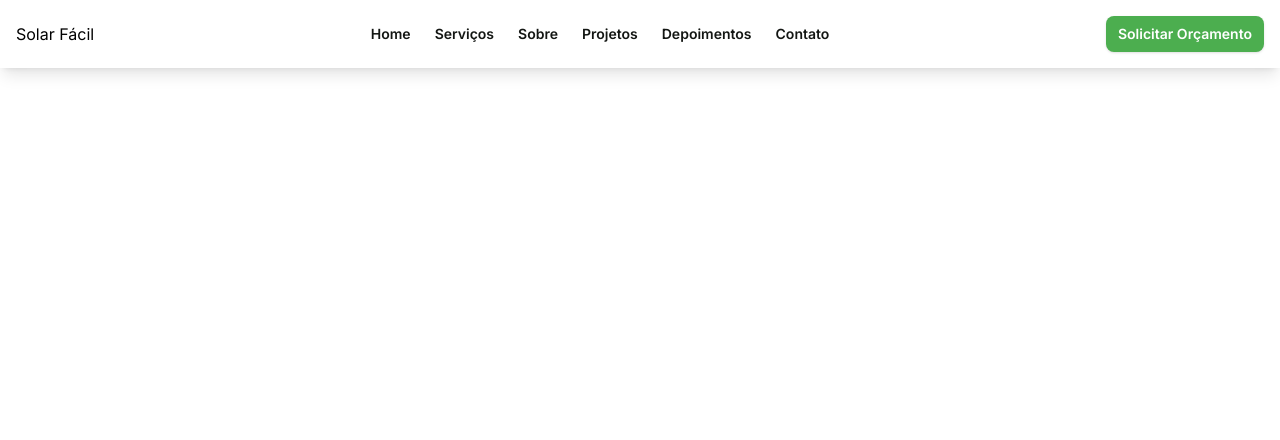
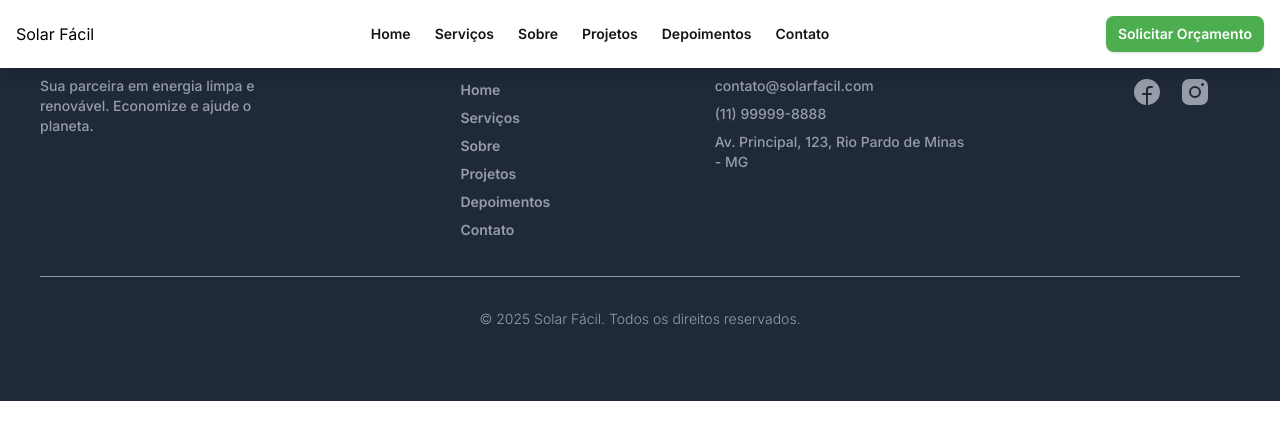
Before and after one commit to lucasfgaldinos/solar-facil, a Next.js app: page / in a window 1280 px wide. Shown: the top 440 px of the page. Built offline with nearby package versions, Linux system fonts and the light colour scheme.

Commit message:
feat: Criar Footer.

```diff
--- a/src/app/globals.css
+++ b/src/app/globals.css
@@ -4,4 +4,6 @@
   --color-bg: #ffffff;
   --color-text: #131613;
   --color-primary: #4cae4f;
+  --color-dark-bg: #1f2937;
+  --color-gray: #969da9;
 }
--- a/src/app/layout.tsx
+++ b/src/app/layout.tsx
@@ -1,6 +1,7 @@
 import type { Metadata } from "next";
 import "./globals.css";
 import { Inter } from "next/font/google";
+import { Footer } from "@/components/footer";
 import { Header } from "@/components/header";
 
 const inter = Inter({
@@ -23,6 +24,7 @@ export default function RootLayout({
     <html lang="pt-BR">
       <Header />
       <body className={`${inter.className} antialiased`}>{children}</body>
+      <Footer />
     </html>
   );
 }
--- /dev/null
+++ b/src/components/footer.tsx
@@ -0,0 +1,83 @@
+"use client";
+import { FacebookLogoIcon, InstagramLogoIcon } from "@phosphor-icons/react";
+import { HeaderLink } from "./header-link";
+
+export function Footer() {
+  const currentYear = new Date().getFullYear();
+
+  return (
+    <footer className="bg-dark-bg w-full p-4 pb-0 md:p-10">
+      <div className="max-w-7xl mx-auto w-full">
+        <div className="pb-8 flex flex-wrap gap-10 justify-between">
+          <div className="max-w-64">
+            <p className="font-bold text-bg mb-3">Solar Fácil</p>
+            <p className="text-gray text-sm font-medium">
+              Sua parceira em energia limpa e renovável. Economize e ajude o
+              planeta.
+            </p>
+          </div>
+
+          <div className="w-fit flex flex-col">
+            <p className="font-bold text-bg mb-3">Links Fáceis</p>
+            <HeaderLink variant="light">Home</HeaderLink>
+            <HeaderLink variant="light">Serviços</HeaderLink>
+            <HeaderLink variant="light">Sobre</HeaderLink>
+            <HeaderLink variant="light">Projetos</HeaderLink>
+            <HeaderLink variant="light">Depoimentos</HeaderLink>
+            <HeaderLink variant="light">Contato</HeaderLink>
+          </div>
+
+          {/* TODO Adicionar contatos do Mineiro aqui */}
+          <div className="max-w-64">
+            <p className="font-bold text-bg mb-3">Contato</p>
+            <div className="flex flex-col gap-2">
+              <p className="text-gray text-sm font-medium">
+                contato@solarfacil.com
+              </p>
+              <p className="text-gray text-sm font-medium">(11) 99999-8888</p>
+              <p className="text-gray text-sm font-medium">
+                Av. Principal, 123, Rio Pardo de Minas - MG
+              </p>
+            </div>
+          </div>
+
+          <div className="w-fit">
+            <p className="font-bold text-bg mb-3">Redes Sociais</p>
+            <div className="flex gap-4">
+              <a
+                className="w-8 h-8 active:scale-95 transition"
+                href="https://www.facebook.com/?locale=pt_BR"
+                target="_blank"
+                rel="noopener noreferrer"
+              >
+                <FacebookLogoIcon
+                  className="text-gray hover:text-primary"
+                  size={32}
+                  weight="fill"
+                />
+              </a>
+              <a
+                className="w-8 h-8 active:scale-95 transition"
+                href="https://www.instagram.com/"
+                target="_blank"
+                rel="noopener noreferrer"
+              >
+                <InstagramLogoIcon
+                  className="text-gray hover:text-primary"
+                  size={32}
+                  weight="fill"
+                />
+              </a>
+            </div>
+          </div>
+        </div>
+
+        <div className="p-8 border-t border-gray">
+          <p className="text-center text-gray text-sm font-light">
+            &copy; {currentYear} Solar Fácil. Todos os direitos reservados.
+          </p>
+        </div>
+      </div>
+    </footer>
+  );
+}
--- a/src/components/header-link.tsx
+++ b/src/components/header-link.tsx
@@ -2,13 +2,19 @@ import type { ComponentProps, ReactNode } from "react";
 
 type HeaderLinkProps = ComponentProps<"a"> & {
   children: ReactNode;
+  variant?: "light" | "dark";
 };
 
-export function HeaderLink({ children, href, ...props }: HeaderLinkProps) {
+export function HeaderLink({
+  children,
+  variant = "dark",
+  href,
+  ...props
+}: HeaderLinkProps) {
   return (
     <a
       {...props}
-      className="font-semibold p-1 text-sm select-none text-text hover:text-primary active:text-primary/50 transition cursor-pointer"
+      className={`${variant === "light" ? "text-gray" : "text-text"} w-fit font-semibold p-1 text-sm select-none hover:text-primary active:text-primary/50 transition cursor-pointer`}
     >
       {children}
     </a>
--- a/src/components/header.tsx
+++ b/src/components/header.tsx
@@ -12,7 +12,8 @@ export function Header() {
   }
 
   return (
-    <header className="max-w-7xl mx-auto w-full shadow-lg flex flex-col p-4">
+    <header className="w-full shadow-lg fixed top-0 left-0 bg-bg">
+      <div className="max-w-7xl mx-auto w-full flex flex-col p-4">
         <div className="w-full flex justify-between items-center">
           <div>Solar Fácil</div>
 
@@ -48,6 +49,7 @@ export function Header() {
           <HeaderLink>Depoimentos</HeaderLink>
           <HeaderLink>Contato</HeaderLink>
         </div>
+      </div>
     </header>
   );
 }
```
Lines whose indentation alone changed are shown as unchanged.
